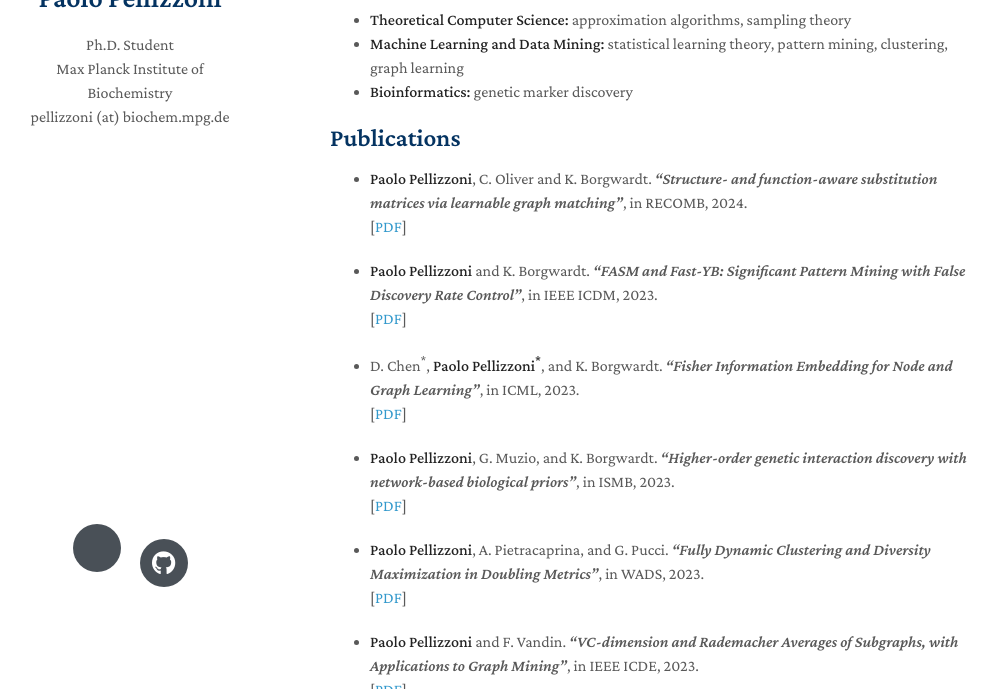
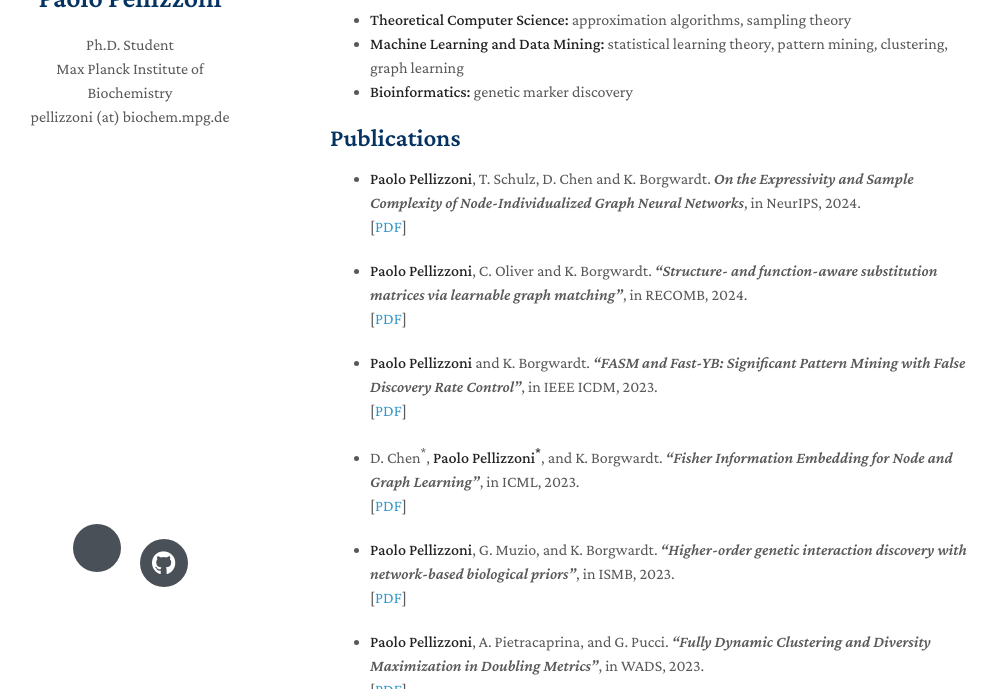
Before and after one commit to PaoloPellizzoni/paolopellizzoni.github.io, a Jekyll site: the page built from index.md, in a window 1280 px wide and 900 px high, cut to the strip 211-900 px from the top of the window. Shown: the whole strip, without its empty margins (140-1137 px from the left). Built offline with Jekyll 4.4.1, drawn with Linux system fonts in a browser that asks for light colours; nearby versions of some CDN libraries; a style sheet for code colours, icons or effects is not loaded; our own code applies the rules of GitHub Pages for plain Markdown files.

Commit message:
Update index.md

```diff
--- a/index.md
+++ b/index.md
@@ -14,6 +14,9 @@ I am a Ph.D. student in computer science at the Max Planck Institute of Biochemi
 
 
 ## Publications
+
+- **Paolo Pellizzoni**, T. Schulz, D. Chen and K. Borgwardt. _On the Expressivity and Sample Complexity of Node-Individualized Graph Neural Networks_, in NeurIPS, 2024. <br>
+  [[PDF]()]
 
 - **Paolo Pellizzoni**, C. Oliver and K. Borgwardt. _"Structure- and function-aware substitution matrices via learnable graph matching"_, in RECOMB, 2024. <br>
   [[PDF](https://link.springer.com/chapter/10.1007/978-1-0716-3989-4_18)]
```
